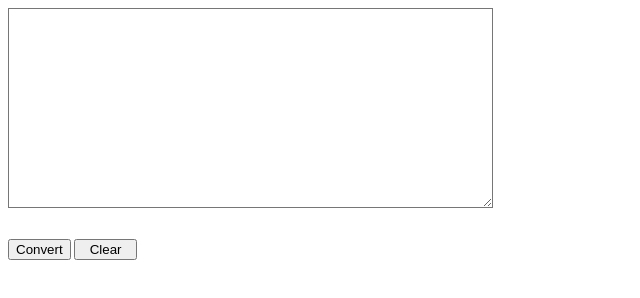
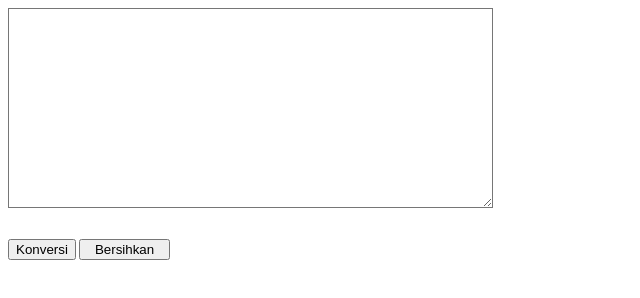
Before and after one commit to absaputro/abs, a plain HTML site: page ppc-converter.html in a window 1280 px wide. Shown: the whole page, without its empty margins (0-640 px from the left). Drawn offline with Linux system fonts and the light colour scheme.

Commit message:
Update ppc-converter.html

```diff
--- a/ppc-converter.html
+++ b/ppc-converter.html
@@ -48,8 +48,8 @@ what.form.displaycount.value=formcontent.length
     <font color="#6B828E" size="2" face="Arial, Helvetica, sans-serif"><textarea name="data1" style="width: 485px; height: 200px;overflow:hidden; background-image:url(html-coder-txt.jpg); background-repeat:no-repeat; padding:10px;"></textarea>
   </font></p>
   <p align=""><font color="#6B828E" size="2" face="Arial, Helvetica, sans-serif"><br>
-      <input name="button" type="button" class="abt2" onClick="html2entities(this.form.data1)" onMouseOver="this.className='abt2 abt2hov'" onMouseOut="this.className='abt2'" value="Convert">
-      <input onMouseOver="this.className='abt3 abt3hov'" onMouseOut="this.className='abt3'" class="abt3" name="Clear" value="  Clear  " type="reset">
+      <input name="button" type="button" class="abt2" onClick="html2entities(this.form.data1)" onMouseOver="this.className='abt2 abt2hov'" onMouseOut="this.className='abt2'" value="Konversi">
+      <input onMouseOver="this.className='abt3 abt3hov'" onMouseOut="this.className='abt3'" class="abt3" name="Clear" value="  Bersihkan  " type="reset">
 
 </form>
 </body>
```
